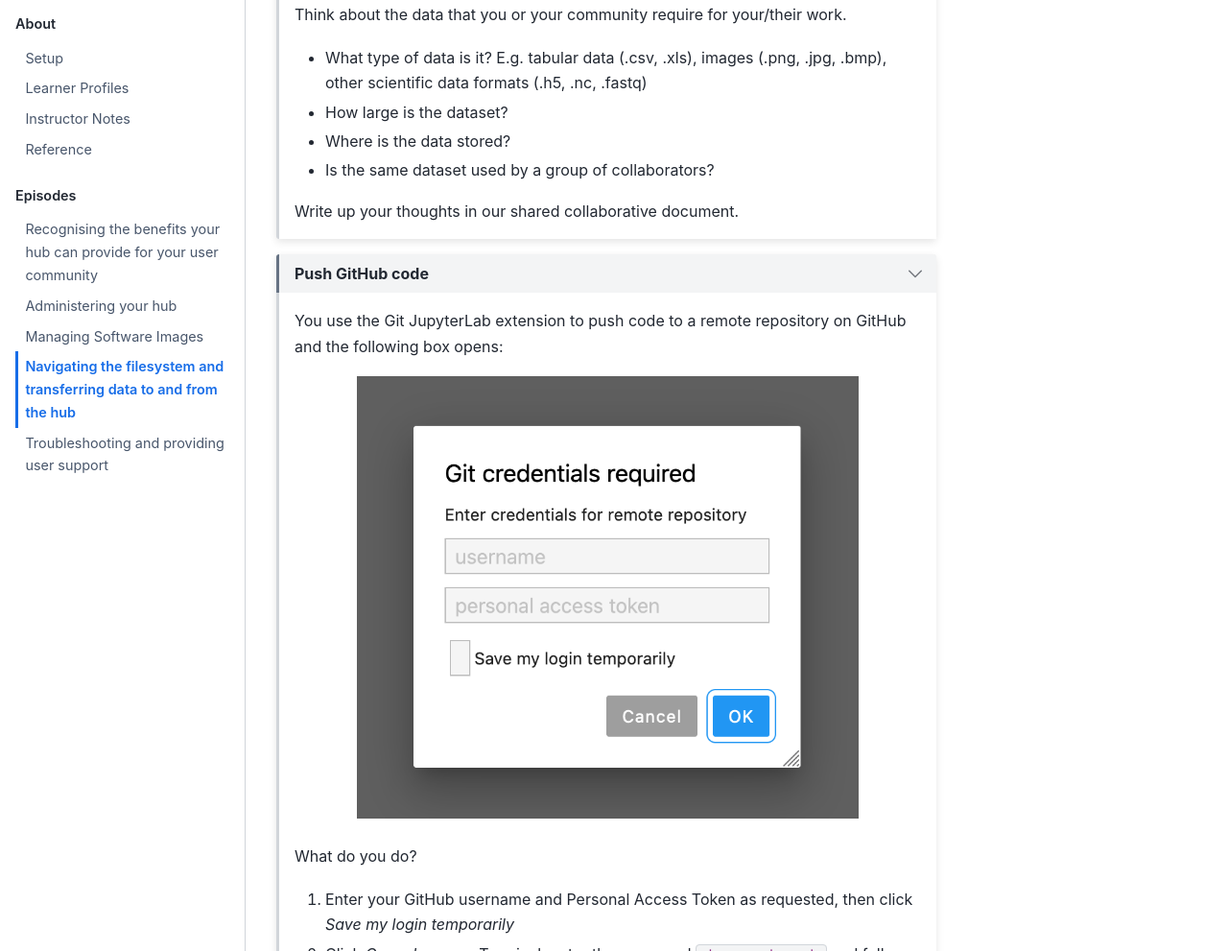
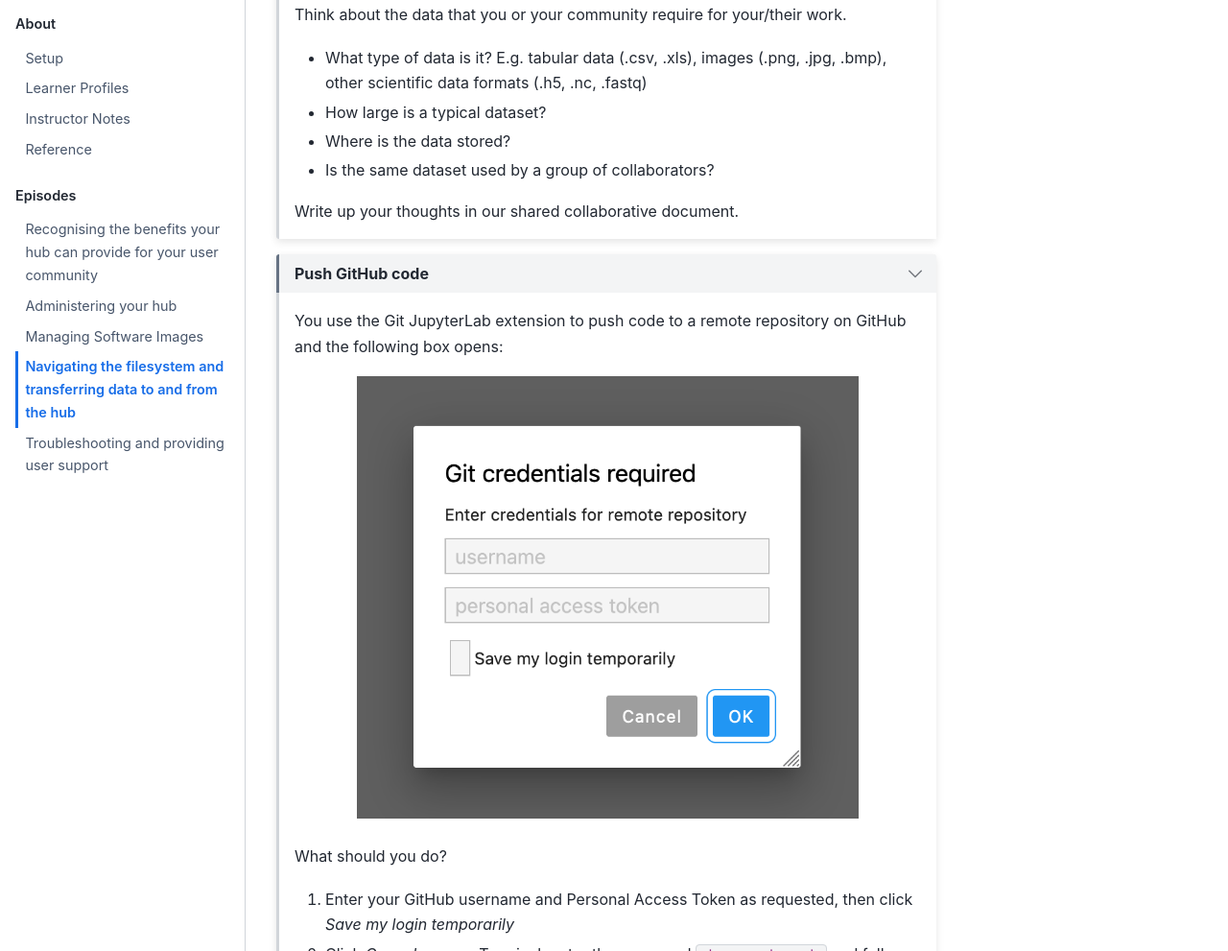
Before and after one commit to czi-catalystproject/hub-champion-training, a Jupyter Book: the page built from episodes/transfer_data.md, in a window 1280 px wide and 1400 px high, scrolled down 1069 px. Shown: the part 153-1144 px from the top of the window at 96% size. Built offline with Jupyter Book 1.0.4 settings and Sphinx 7.4.7 and the Sphinx Book theme 1.1.4, drawn with Linux system fonts in a browser that asks for light colours; nearby versions of some CDN libraries.

Commit message:
Apply suggestions from code review
Co-authored-by: Toby Hodges <tbyhdgs@gmail.com>

```diff
--- a/episodes/transfer_data.md
+++ b/episodes/transfer_data.md
@@ -64,7 +64,7 @@ Select all that apply:
 Think about the data that you or your community require for your/their work.
 
 - What type of data is it? E.g. tabular data (.csv, .xls), images (.png, .jpg, .bmp), other scientific data formats (.h5, .nc, .fastq)
-- How large is the dataset?
+- How large is a typical dataset?
 - Where is the data stored?
 - Is the same dataset used by a group of collaborators?
 
@@ -86,14 +86,14 @@ You use the Git JupyterLab extension to push code to a remote repository on GitH
 
 <br>
 
-What do you do?
+What should you do?
 
 1. Enter your GitHub username and Personal Access Token as requested, then click *Save my login temporarily*
 1. Click *Cancel*, open a Terminal, enter the command `gh-scoped-creds` and follow the prompt
 
 :::{dropdown} Solution
 
-The correct answer is 2.
+The correct answer is 2 – never enter your GitHub credentials (GitHub password, personal access tokens or otherwise) on any kind of shared infrastructure (e.g. private and public cloud, HPC, any remote machine) as this information will be at risk.
 
 :::
 
```
